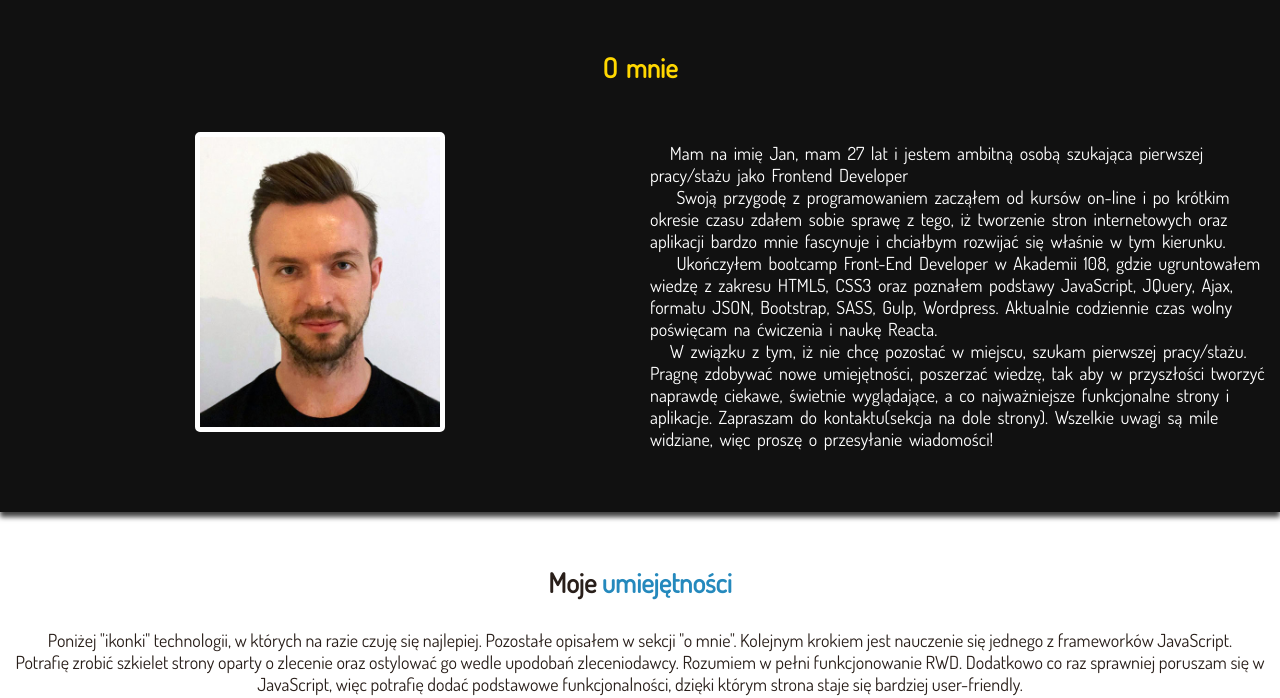
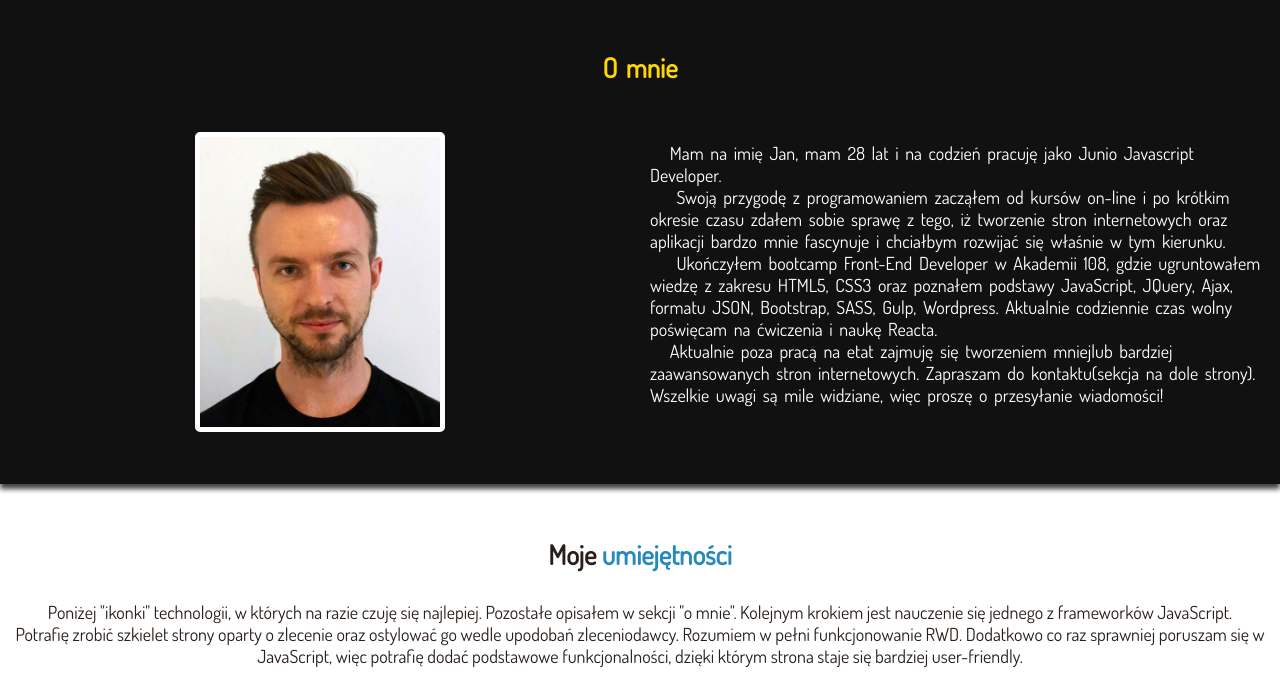
Before and after one commit to janekbordo/janekbordo.github.io, a plain HTML site: page Portfolio/index.html in a window 1280 px wide. Shown: the part 802-1500 px from the top of the page. Drawn offline with Linux system fonts and the light colour scheme; a web font is replaced by a local one.

Commit message:
bio aktualizacja

```diff
--- a/Portfolio/index.html
+++ b/Portfolio/index.html
@@ -48,18 +48,17 @@
                 </figure>
             </div>
             <div class="about-me">
-                <p>&nbsp;&nbsp;&nbsp;Mam na imię Jan, mam 27 lat i jestem ambitną osobą szukająca pierwszej pracy/stażu jako
-                    Frontend Developer
+                <p>&nbsp;&nbsp;&nbsp;Mam na imię Jan, mam 28 lat i na codzień pracuję jako Junio Javascript Developer.
                     <br/>&nbsp;&nbsp;&nbsp; Swoją przygodę z programowaniem zacząłem od kursów on-line i po krótkim okresie czasu
                     zdałem sobie sprawę z tego, iż tworzenie stron internetowych oraz aplikacji bardzo mnie fascynuje i chciałbym
                     rozwijać się właśnie w tym kierunku.
                     <br />&nbsp;&nbsp;&nbsp; Ukończyłem bootcamp Front-End Developer w Akademii 108, gdzie ugruntowałem wiedzę
                     z zakresu HTML5, CSS3 oraz poznałem podstawy JavaScript, JQuery, Ajax, formatu JSON, Bootstrap, SASS,
                     Gulp, Wordpress. Aktualnie codziennie czas wolny poświęcam na ćwiczenia i naukę Reacta.
-                    <br />&nbsp;&nbsp;&nbsp;W związku z tym, iż nie chcę pozostać w miejscu, szukam pierwszej pracy/stażu. Pragnę
-                    zdobywać nowe umiejętności, poszerzać wiedzę, tak aby w przyszłości tworzyć naprawdę ciekawe, świetnie
-                    wyglądające, a co najważniejsze funkcjonalne strony i aplikacje. Zapraszam do kontaktu(sekcja na dole
-                    strony). Wszelkie uwagi są mile widziane, więc proszę o przesyłanie wiadomości!</p>
+                    <br />&nbsp;&nbsp;&nbsp;Aktualnie poza pracą na etat zajmuję się tworzeniem mniejlub bardziej zaawansowanych
+                    stron internetowych.
+                     Zapraszam do kontaktu(sekcja na dole strony).
+                     Wszelkie uwagi są mile widziane, więc proszę o przesyłanie wiadomości!</p>
             </div>
         </div>
 
```
